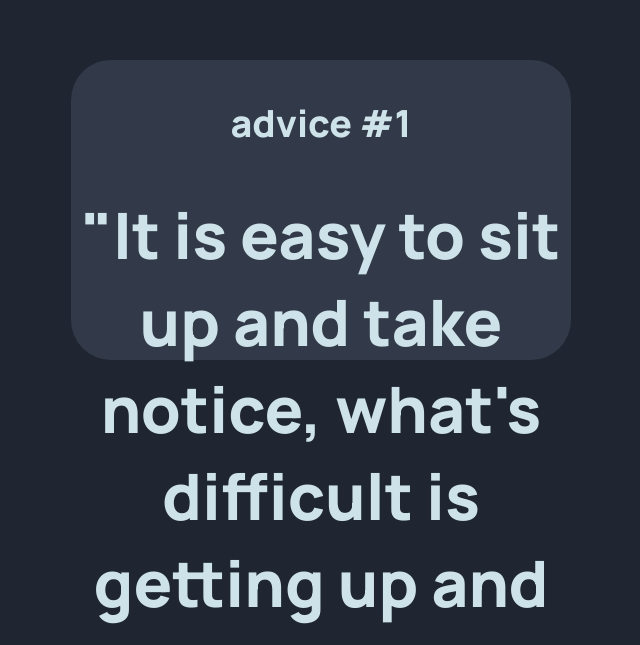
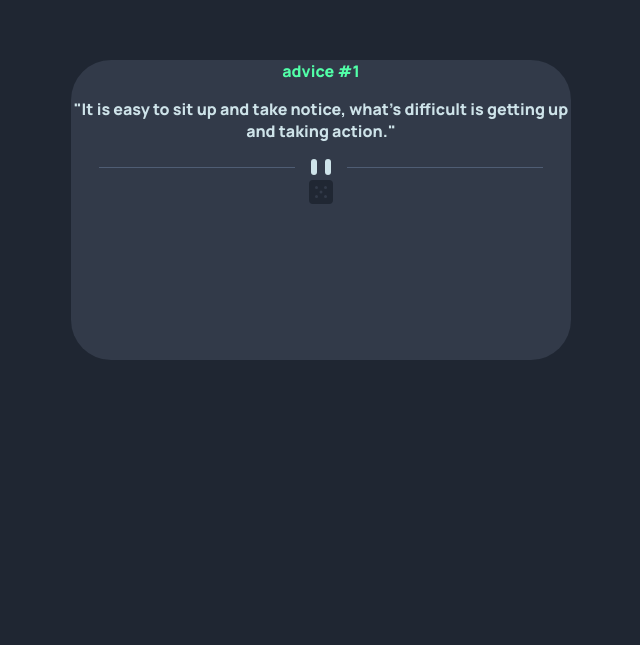
Before and after one commit to nico-dev-it/advice-generator, a React (Create React App) app: page / in a window 1280 px wide. Shown: the part 140-785 px from the top of the page, without its empty margins (339-979 px from the left). Built offline with nearby package versions, Linux system fonts and the light colour scheme.

Commit message:
updated initial quote styling

```diff
--- a/src/App.css
+++ b/src/App.css
@@ -3,5 +3,4 @@
   font-family: 'Manrope', sans-serif;
   background-color: #1F2632FF;
   height: 100vh;
-  color: hsl(193, 38%, 86%)
 }
--- a/src/components/advice.js
+++ b/src/components/advice.js
@@ -14,7 +14,11 @@ const StyledCard = styled.div`
     border-radius: 40px;
 `
 
-const InitialQuote = styled.h1`
+const AdviceId = styled.div`
+    color: #52FFA8FF;
+`
+
+const AdviceString = styled.div`
     color: #CEE3E9FF;
 `
 
@@ -40,10 +44,10 @@ const Advice = () => {
     return (
         <StyledCard>
             <div>
-                <InitialQuote>
                     <div>{visible && (<div>
-                        <h3>advice #1</h3>
-                        <h1>"It is easy to sit up and take notice, what's difficult is getting up and taking action."</h1>
+                        <AdviceId>advice #1</AdviceId>
+                        <AdviceString>
+                        <p>"It is easy to sit up and take notice, what's difficult is getting up and taking action."</p></AdviceString>
                         <svg width="444" height="16" xmlns="http://www.w3.org/2000/svg">
                             <g fill="none" fill-rule="evenodd">
                                 <path fill="#4F5D74" d="M0 8h196v1H0zM248 8h196v1H248z"/>
@@ -54,7 +58,6 @@ const Advice = () => {
                             </g>
                         </svg>
                     </div>)}</div>
-                </InitialQuote>
                 {
                     advice.data != undefined ?
                         <div>
```
